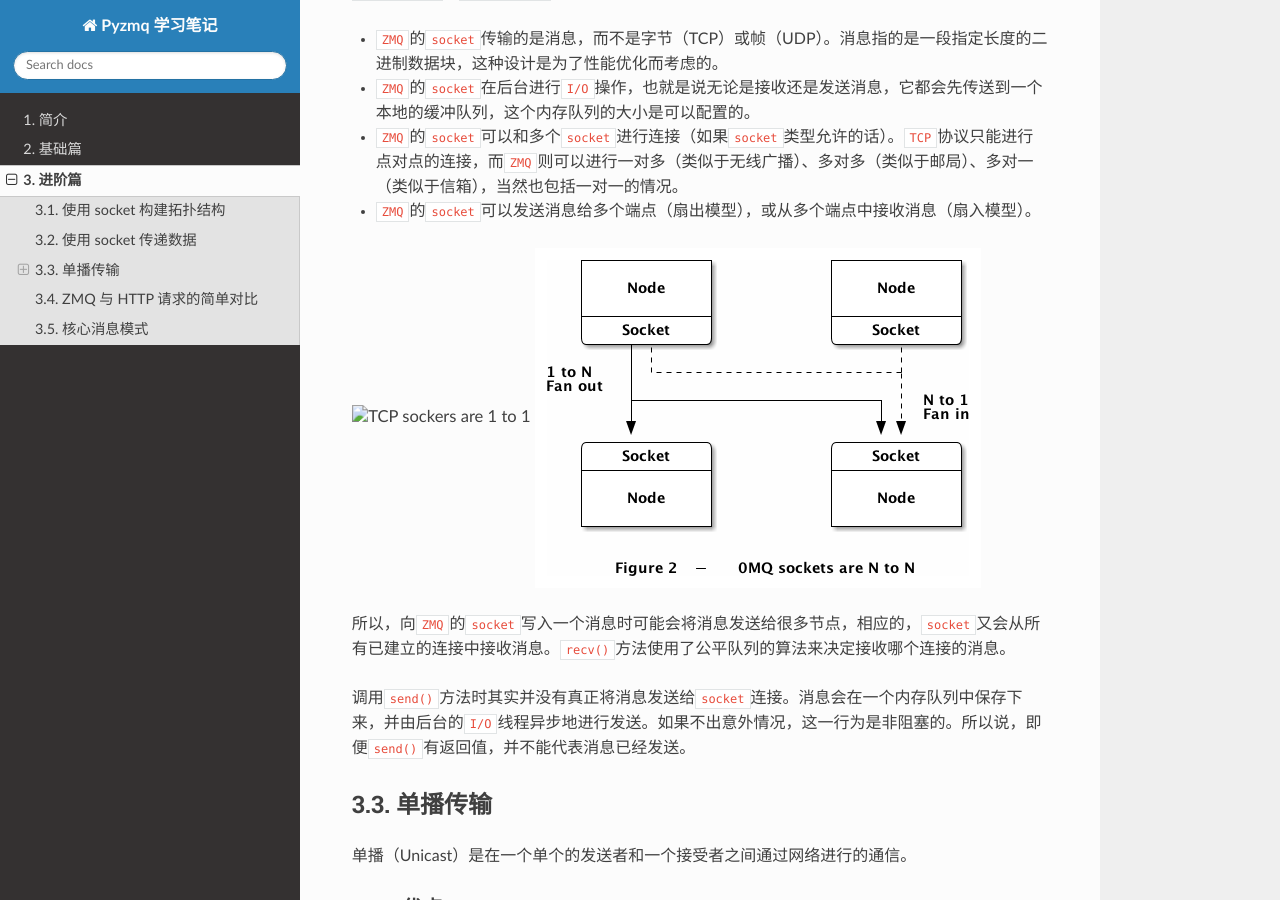
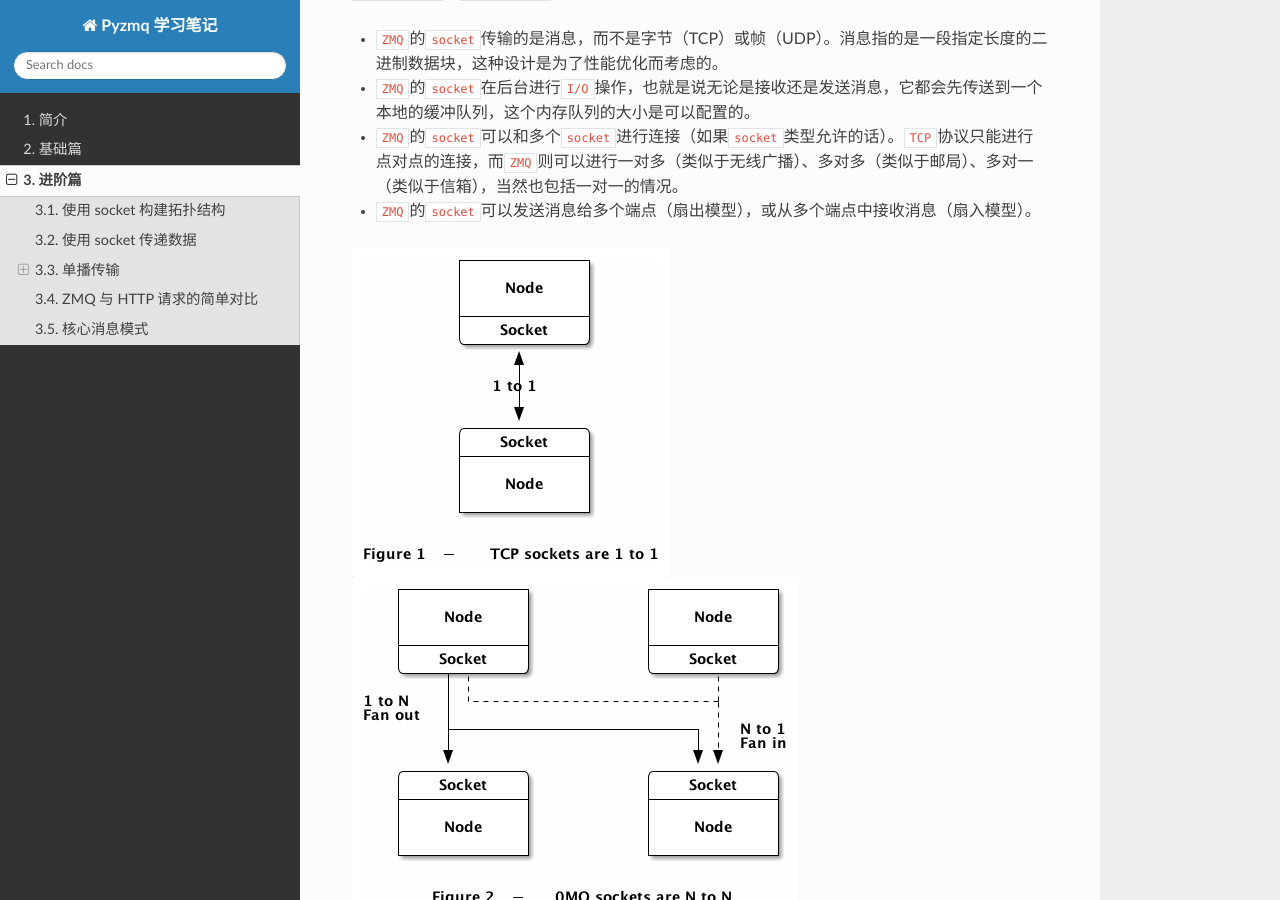
Before and after one commit to cxk-lc/pyzmq_notes, a Sphinx documentation site: the page built from source/doc/advanced.md, in a window 1280 px wide and 900 px high, scrolled down 1636 px. Built offline with Sphinx 7.4.7 and the Read the Docs theme 2.0.0, drawn with Linux system fonts in a browser that asks for light colours.

Commit message:
Modify image path bug

```diff
--- a/source/doc/advanced.md
+++ b/source/doc/advanced.md
@@ -52,7 +52,9 @@ socket.bind('ipc://myserver.ipc')
 - `ZMQ`的`socket`可以和多个`socket`进行连接（如果`socket`类型允许的话）。`TCP`协议只能进行点对点的连接，而`ZMQ`则可以进行一对多（类似于无线广播）、多对多（类似于邮局）、多对一（类似于信箱），当然也包括一对一的情况。
 - `ZMQ`的`socket`可以发送消息给多个端点（扇出模型），或从多个端点中接收消息（扇入模型）。
 
-<img src="img/advanced_imgs/image-20211029143008595.png" alt="TCP sockers are 1 to 1" style="zoom:103.4%;" /> ![image-20211029143112406](img/advanced_imgs/image-20211029143112406.png)
+
+
+![TCP sockers are 1 to 1](img/advanced_imgs/image-20211029143008595.png) ![ZMQ socket are N to N](img/advanced_imgs/image-20211029143112406.png)
 
 所以，向`ZMQ`的`socket`写入一个消息时可能会将消息发送给很多节点，相应的，`socket`又会从所有已建立的连接中接收消息。`recv()`方法使用了公平队列的算法来决定接收哪个连接的消息。
 
```
Also changed, not shown: other parts of source/doc/advanced.md (+1 -1 lines).
